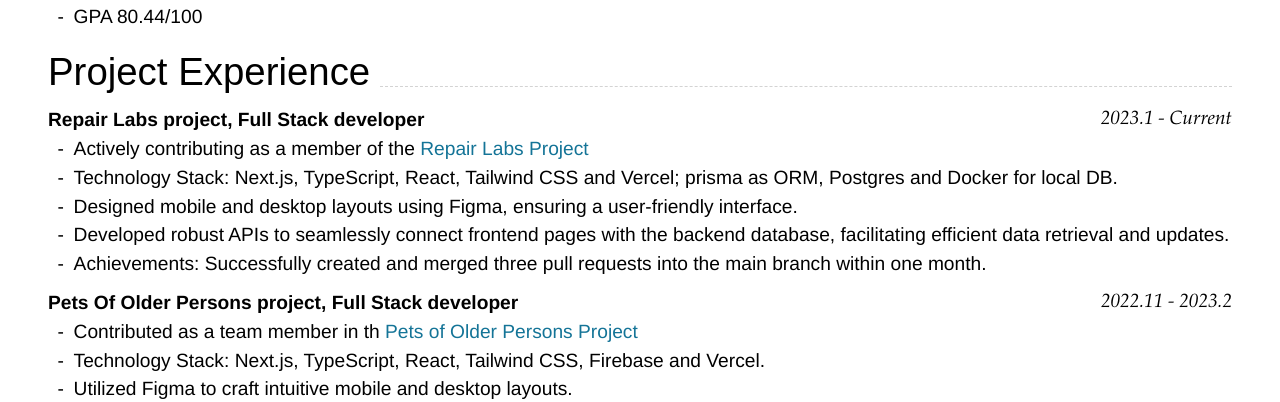
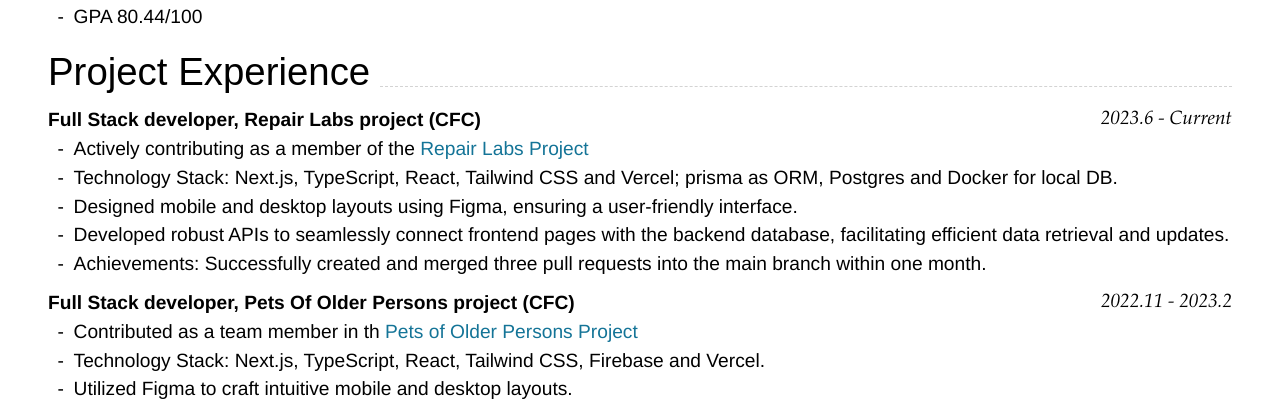
Before and after one commit to HUIXIN-TW/Resume, a Jekyll site: the page built from index.md, in a window 1280 px wide. Shown: the part 768-1170 px from the top of the page. Built offline with Jekyll 4.4.1, drawn with Linux system fonts in a browser that asks for light colours; nearby versions of some CDN libraries.

Commit message:
fix date

```diff
--- a/index.md
+++ b/index.md
@@ -100,14 +100,14 @@ Taiwan
 
 ## Project Experience
 
-### **Repair Labs project, Full Stack developer** `2023.1 - Current`
+### **Full Stack developer, Repair Labs project (CFC)** `2023.6 - Current`
 -   Actively contributing as a member of the [Repair Labs Project](https://github.com/codersforcauses/repair-labs)
 -   Technology Stack: Next.js, TypeScript, React, Tailwind CSS and Vercel; prisma as ORM, Postgres and Docker for local DB.
 -   Designed mobile and desktop layouts using Figma, ensuring a user-friendly interface.
 -   Developed robust APIs to seamlessly connect frontend pages with the backend database, facilitating efficient data retrieval and updates.
 -   Achievements: Successfully created and merged three pull requests into the main branch within one month.
 
-### **Pets Of Older Persons project, Full Stack developer** `2022.11 - 2023.2`
+### **Full Stack developer, Pets Of Older Persons project (CFC)** `2022.11 - 2023.2`
 -   Contributed as a team member in th [Pets of Older Persons Project](https://github.com/codersforcauses/poops)
 -   Technology Stack: Next.js, TypeScript, React, Tailwind CSS, Firebase and Vercel.
 -   Utilized Figma to craft intuitive mobile and desktop layouts.
```
